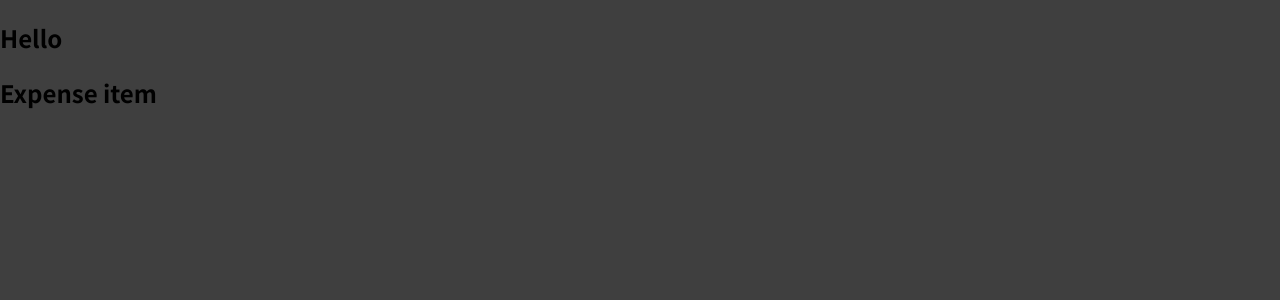
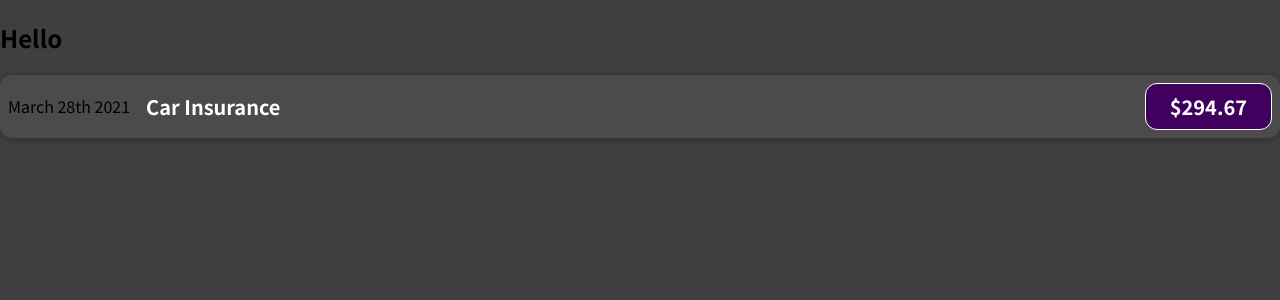
Before and after one commit to pablomaribondo/expense-tracker, a React (Create React App) app: page / in a window 1280 px wide. Shown: the top 300 px of the page. Built offline with nearby package versions, Linux system fonts and the light colour scheme.

Commit message:
expense item layout

```diff
--- /dev/null
+++ b/src/components/ExpenseItem.css
@@ -0,0 +1,56 @@
+.expense-item {
+  display: flex;
+  justify-content: space-between;
+  align-items: center;
+  box-shadow: 0 2px 8px rgba(0, 0, 0, 0.25);
+  padding: 0.5rem;
+  margin: 1rem 0;
+  border-radius: 12px;
+  background-color: #4b4b4b;
+}
+
+.expense-item__description {
+  display: flex;
+  flex-direction: column;
+  gap: 1rem;
+  align-items: flex-end;
+  flex-flow: column-reverse;
+  justify-content: flex-start;
+  flex: 1;
+}
+
+.expense-item h2 {
+  color: #3a3a3a;
+  font-size: 1rem;
+  flex: 1;
+  margin: 0 1rem;
+  color: white;
+}
+
+.expense-item__price {
+  font-size: 1rem;
+  font-weight: bold;
+  color: white;
+  background-color: #40005d;
+  border: 1px solid white;
+  padding: 0.5rem;
+  border-radius: 12px;
+}
+
+@media (min-width: 580px) {
+  .expense-item__description {
+    flex-direction: row;
+    align-items: center;
+    justify-content: flex-start;
+    flex: 1;
+  }
+
+  .expense-item__description h2 {
+    font-size: 1.25rem;
+  }
+
+  .expense-item__price {
+    font-size: 1.25rem;
+    padding: 0.5rem 1.5rem;
+  }
+}
--- a/src/components/ExpenseItem.tsx
+++ b/src/components/ExpenseItem.tsx
@@ -1,7 +1,16 @@
 import React from "react";
+import "./ExpenseItem.css";
 
 const ExpenseItem: React.FC = () => {
-  return <h2>Expense item</h2>;
+  return (
+    <div className="expense-item">
+      <div>March 28th 2021</div>
+      <div className="expense-item__description">
+        <h2>Car Insurance</h2>
+        <div className="expense-item__price">$294.67</div>
+      </div>
+    </div>
+  );
 };
 
 export default ExpenseItem;
```
